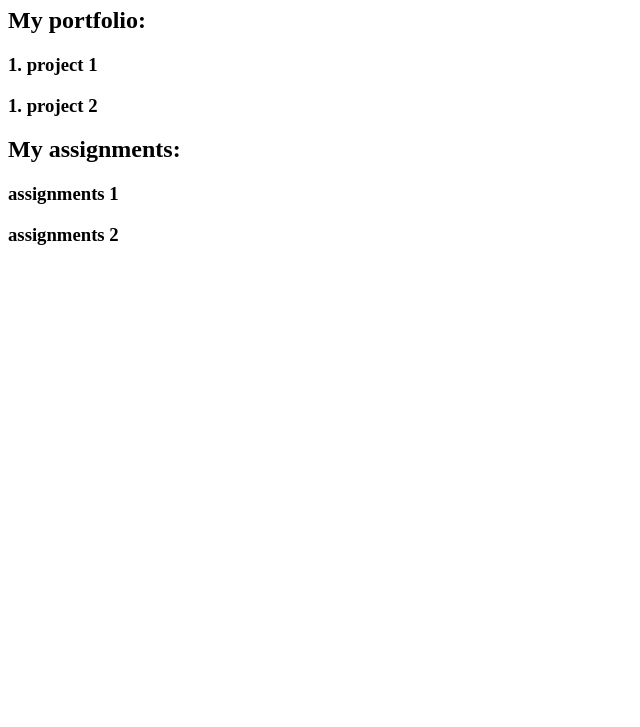
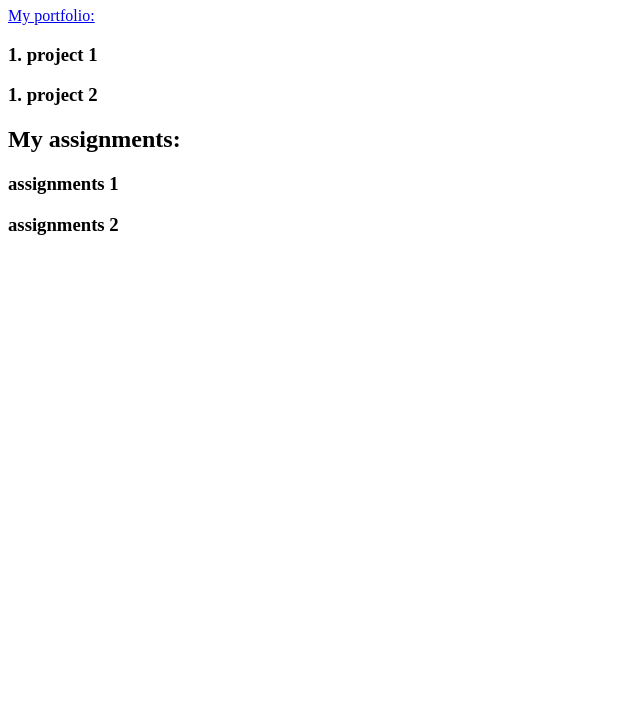
Before and after one commit to pawan1222/pawan1222.github.io, a plain HTML site: page index.html in a window 1280 px wide. Shown: the part 73-800 px from the top of the page, without its empty margins (0-640 px from the left). Drawn offline with Linux system fonts and the light colour scheme.

Commit message:
new changes

```diff
--- a/index.html
+++ b/index.html
@@ -7,7 +7,7 @@
 </head>
 <body>
     <h1>Pawan singh</h1>
-    <h2> <a href="/portfolio/index.html"></a>My portfolio:</h2>
+    <a href="/portfolio/index.html">My portfolio:</a>
     <h3>1. project 1</h3>
     <h3>1. project 2</h3>
 
```
